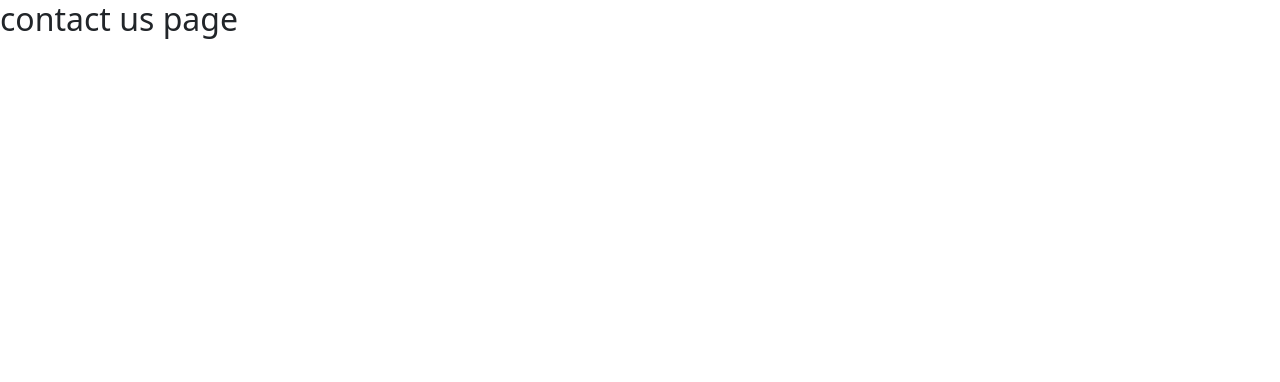
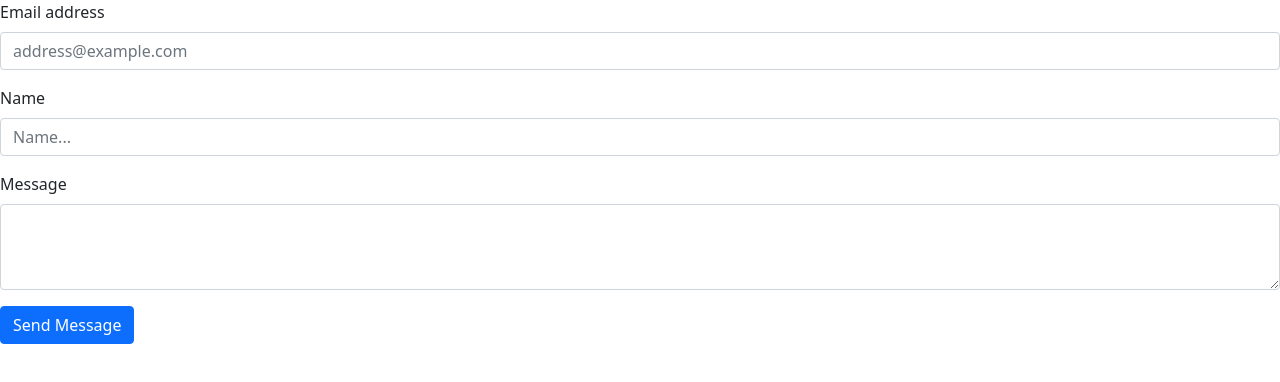
Before and after one commit to ImmanuelCurrah/VolunteerApp, a React (Create React App) app in the folder client/: page /contact-us in a window 1280 px wide. Shown: the top 382 px of the page. Built offline with nearby package versions, Linux system fonts and the light colour scheme.

Commit message:
added contact form

```diff
--- a/client/src/App.js
+++ b/client/src/App.js
@@ -5,6 +5,7 @@ import { Routes, Route } from "react-router-dom";
 import CreatePost from "./screens/createPostPage/CreatePost";
 import SignUpBusiness from "./screens/signUpPage/SignUpBusiness";
 import SignUpUser from "./screens/signUpPage/SignUpUser";
+import Contact from "./screens/ContactPage/Contact";
 
 function App() {
   return (
@@ -15,7 +16,7 @@ function App() {
         <Route path="/login-business" element={<h2>login business page</h2>} />
         <Route path="/sign-up-user" element={<SignUpUser />} />
         <Route path="/sign-up-business" element={<SignUpBusiness />} />
-        <Route path="/contact-us" element={<h2>contact us page</h2>} />
+        <Route path="/contact-us" element={<Contact />} />
         <Route path="/about-us" element={<h2>about us page</h2>} />
         <Route path="/account" element={<h2>account page</h2>} />
         <Route path="/create-post-business" element={<CreatePost />} />
--- a/client/src/components/Forms/contactForm/ContactForm.jsx
+++ b/client/src/components/Forms/contactForm/ContactForm.jsx
@@ -0,0 +1,65 @@
+import { useState } from "react";
+import { createMessageHandler } from "../../../services/apiConfigContact";
+
+export default function ContactForm() {
+  const [message, setMessage] = useState({
+    email: "",
+    name: "",
+    message: "",
+  });
+
+  const messageHandler = (e) => {
+    const { id, value } = e.target;
+    setMessage((prevMessage) => ({
+      ...prevMessage,
+      [id]: value,
+    }));
+  };
+
+  const submitHandler = async (e) => {
+    e.preventDefault();
+    const newMessage = await createMessageHandler(message);
+    console.log(newMessage);
+  };
+
+  return (
+    <form onSubmit={submitHandler}>
+      <div className="mb-3">
+        <label className="form-label">Email address</label>
+        <input
+          type="email"
+          className="form-control"
+          id="email"
+          value={message.email}
+          onChange={messageHandler}
+          placeholder="address@example.com"
+        />
+      </div>
+      <div className="mb-3">
+        <label className="form-label">Name</label>
+        <input
+          type="text"
+          className="form-control"
+          id="name"
+          value={message.name}
+          onChange={messageHandler}
+          placeholder="Name..."
+        />
+      </div>
+      <div className="mb-3">
+        <label className="form-label">Message</label>
+        <textarea
+          className="form-control"
+          id="message"
+          rows="3"
+          id="message"
+          value={message.message}
+          onChange={messageHandler}
+        />
+      </div>
+      <div className="col-auto">
+        <button className="btn btn-primary mb-3">Send Message</button>
+      </div>
+    </form>
+  );
+}
--- a/client/src/screens/ContactPage/Contact.jsx
+++ b/client/src/screens/ContactPage/Contact.jsx
@@ -1,5 +1,10 @@
 import React from "react";
+import ContactForm from "../../components/Forms/contactForm/ContactForm";
 
 export default function Contact() {
-  return <form></form>;
+  return (
+    <div>
+      <ContactForm />
+    </div>
+  );
 }
--- /dev/null
+++ b/client/src/services/apiConfigContact/index.js
@@ -0,0 +1,29 @@
+import axios from "axios";
+
+const baseURL = "https://volunteer-app-project.herokuapp.com/api/";
+
+export const fetchAllMessages = () =>
+  axios({
+    url: `${baseURL}/messages`,
+  })
+    .then((response) => {
+      return response;
+    })
+    .catch((error) => {
+      console.error(error.message);
+      throw error;
+    });
+
+export const createMessageHandler = (data) =>
+  axios({
+    method: "post",
+    url: `${baseURL}/messages/create`,
+    data: data,
+  })
+    .then((response) => {
+      return response;
+    })
+    .catch((error) => {
+      console.error(error.message);
+      throw error;
+    });
```
